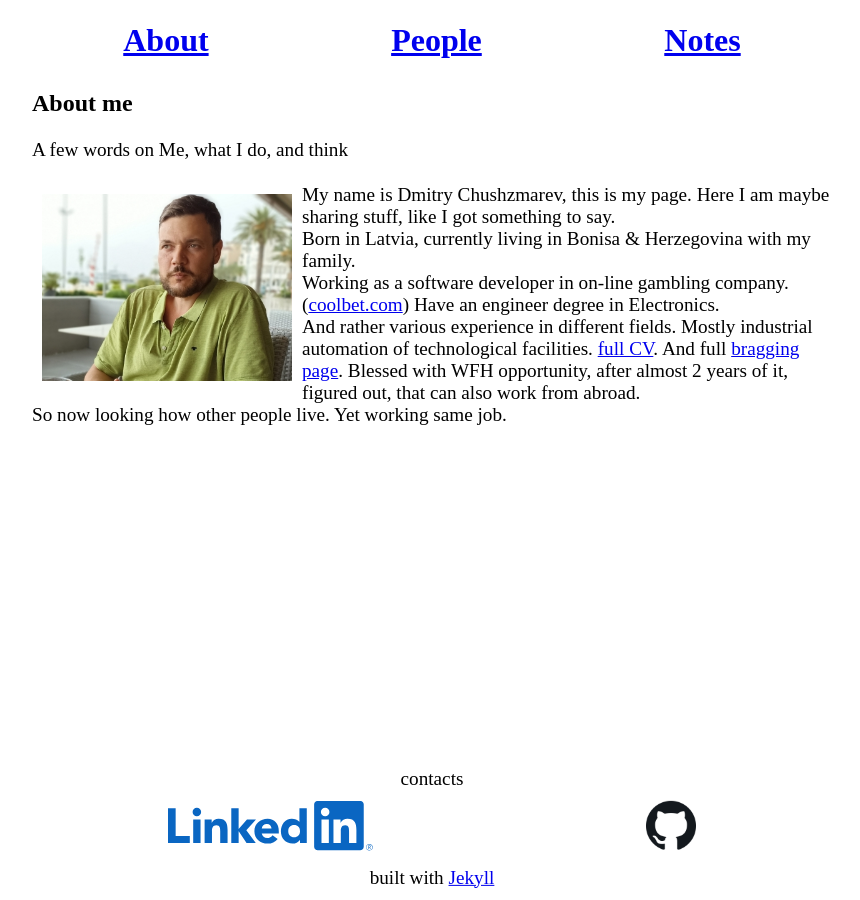
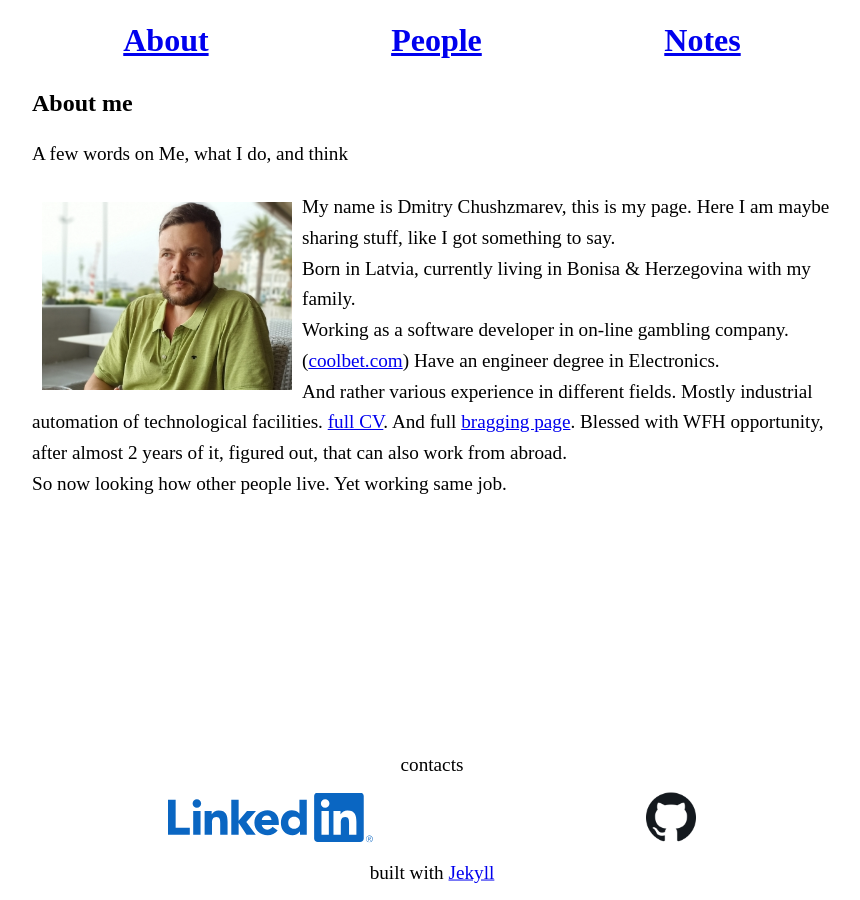
Before and after one commit to DmitryAlCh/mypage, a Jekyll site: the page built from index.md, in a window 1280 px wide. Shown: the whole page, without its empty margins (208-1068 px from the left). Built offline with Jekyll 4.4.1, drawn with Linux system fonts in a browser that asks for light colours.

Commit message:
adjusted line height for better spacing

```diff
--- a/_layouts/default.html
+++ b/_layouts/default.html
@@ -5,7 +5,7 @@
     <meta name="description" content={{ site.description }}>
     <meta name="google-site-verification" content="MqaoFaFtMzLCJdFn64uVjF2sRuKKL9H-q4rgnXfwDJQ" />
     <title>{{ page.title }}</title>
-    <link rel="stylesheet" href="/assets/css/main.css?20221110">
+    <link rel="stylesheet" href="/assets/css/main.css?20221122">
   </head>
   <body>
     {% include navigation.html %}
--- a/_layouts/post.html
+++ b/_layouts/post.html
@@ -4,7 +4,7 @@
     <meta charset="utf-8">
     <meta name="google-site-verification" content="MqaoFaFtMzLCJdFn64uVjF2sRuKKL9H-q4rgnXfwDJQ" />
     <title>{{ page.title }}</title>
-    <link rel="stylesheet" href="/assets/css/main.css?20221110">
+    <link rel="stylesheet" href="/assets/css/main.css?20221122">
   </head>
   <body>
     {% include navigation.html %}
--- a/assets/css/main.css
+++ b/assets/css/main.css
@@ -49,6 +49,7 @@ p {
   margin-top: 0.6em;
   margin-bottom: 0.6em;
   font-size: 1.2em;
+  line-height: 1.2em;
 }
 div > a {
   margin: auto;
@@ -81,6 +82,7 @@ figure > figcaption {
   }
   p {
     font-size: 2em;
+    line-height: 1.6em;
   }
   li {
     font-size: 2em;
```
